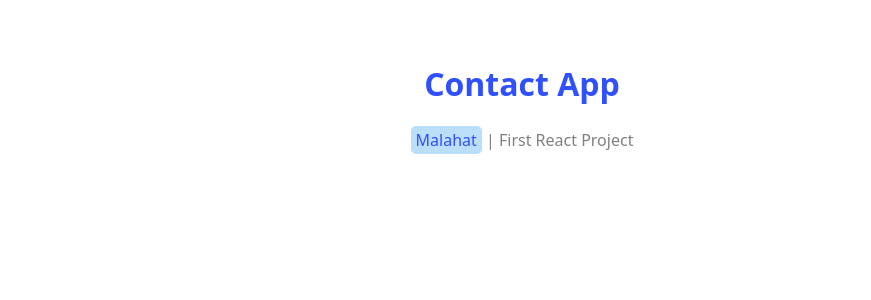
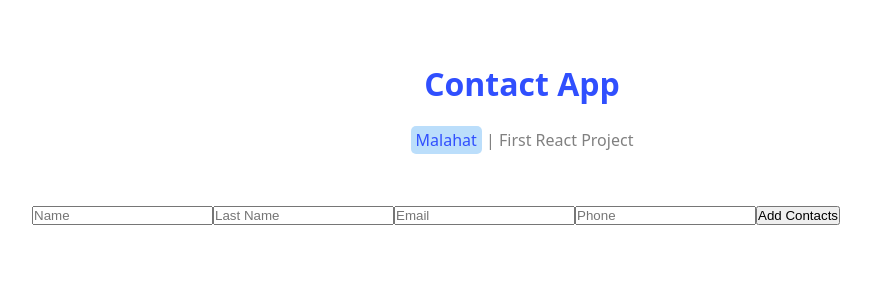
Before and after one commit to MalahatM/contact-app, a React (Vite) app: page / in a window 1280 px wide. Shown: the top 300 px of the page, without its empty margins (118-989 px from the left). Built offline with nearby package versions, Linux system fonts and the light colour scheme.

Commit message:
users informations are added.

```diff
--- a/src/App.jsx
+++ b/src/App.jsx
@@ -1,4 +1,5 @@
 
+import Contacts from "./components/Contacts"
 import Header from "./components/Header"
 
 function App() {
@@ -7,6 +8,7 @@
   return (
     <>
     <Header/>
+	<Contacts/>
 
     </>
   )
--- /dev/null
+++ b/src/components/Contacts.jsx
@@ -0,0 +1,31 @@
+import { useState } from 'react';
+
+
+function Contacts() {
+	const[contact, setContact]= useState({
+		name:"",lastName:"",email:"",phone:""
+	})
+	const changeHandler=(event)=>{
+		const name= event.target.name;
+		const value=event.target.value;
+
+		setContact((contact)=>({...contact,[name]:value}));
+
+	};
+	const addHandler =()=>{
+		console.log(contact)
+	}
+  return (
+	<div>
+		<div>
+		<input type="text" placeholder="Name" name="name" value={contact.name} onChange={changeHandler}/>
+		<input type="text" placeholder="Last Name" name="lastName" value={contact.lastName} onChange={changeHandler}/>
+		<input type="email" placeholder="Email" name="email" value={contact.email} onChange={changeHandler}/>
+		<input type="number" placeholder="Phone" name="phone" value={contact.phone} onChange={changeHandler}/>
+		<button onClick={addHandler}>Add Contacts</button>
+		</div>
+	</div>
+  )
+}
+
+export default Contacts
```
